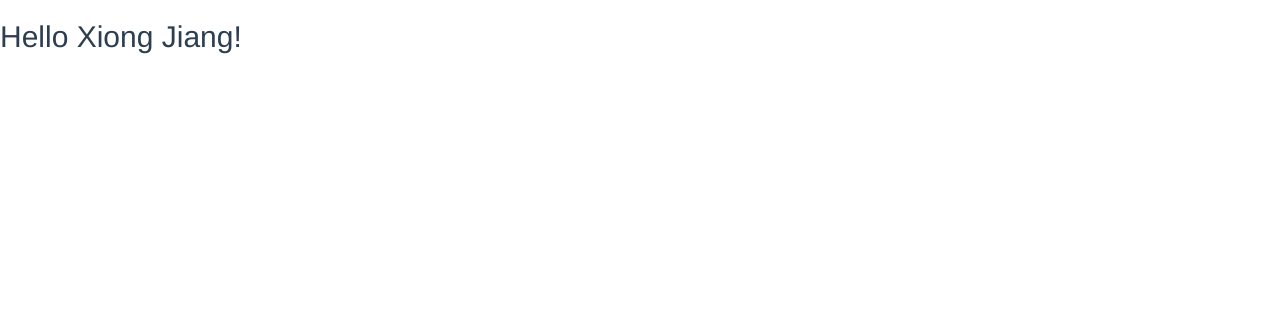
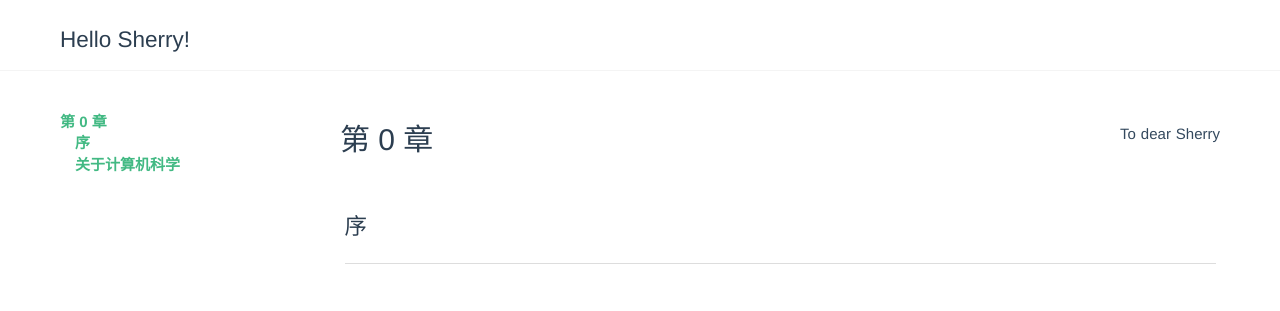
Before and after one commit to jiangxiong66/sherryc, a website: page index.html in a window 1280 px wide. Drawn offline with nearby package versions, Linux system fonts and the light colour scheme; files that its build step writes are made by us from their sources.

Commit message:
add base html

```diff
--- a/index.html
+++ b/index.html
@@ -5,7 +5,7 @@
   <meta http-equiv="X-UA-Compatible" content="IE=edge">
   <meta name="viewport" content="width=device-width,initial-scale=1">
 
-  <meta name="description" content="HOOLI -- Making the world a better place">
+  <meta name="description" content="hello Sherry -- A C programming book for novice">
   <meta property="og:site_name" content="site_name">
   <meta property="og:title" content="title">
   <meta property="og:url" content="http://www.site.com/">
@@ -17,7 +17,32 @@
   <link rel="stylesheet" href="css/main.css">
 </head>
 <body>
-  <h1>Hello Xiong Jiang!</h1>
+
+  <header>
+    <a><h2>Hello Sherry!</h2></a>
+  </header>
+  <div class="main full-width">
+    <div class="sidebar">
+      <ul class="menu header-gap">
+        <li>
+          <a class="sidebar-link catelog-active">第 0 章</a>
+          <ul class="sub-menu">
+            <li><a href="#preface" class="section-link catelog-active">序</a></li>
+            <li><a class="section-link catelog-active">关于计算机科学</a></li>
+          </ul>
+        </li>
+      </ul>
+    </div>
+    <div class="content with-sidebar header-gap">
+      <div class="article">
+        <p class="pull-right">To dear Sherry</p>
+        <h1 id="preface">第 0 章</h1>
+        <div id="preface" class="topic">
+          <h2>序</h2>
+        </div>
+      </div>
+    </div>
+  </div>
 
 
   <script src="vendor/jquery/jquery-1.12.0.min.js"></script>
```
